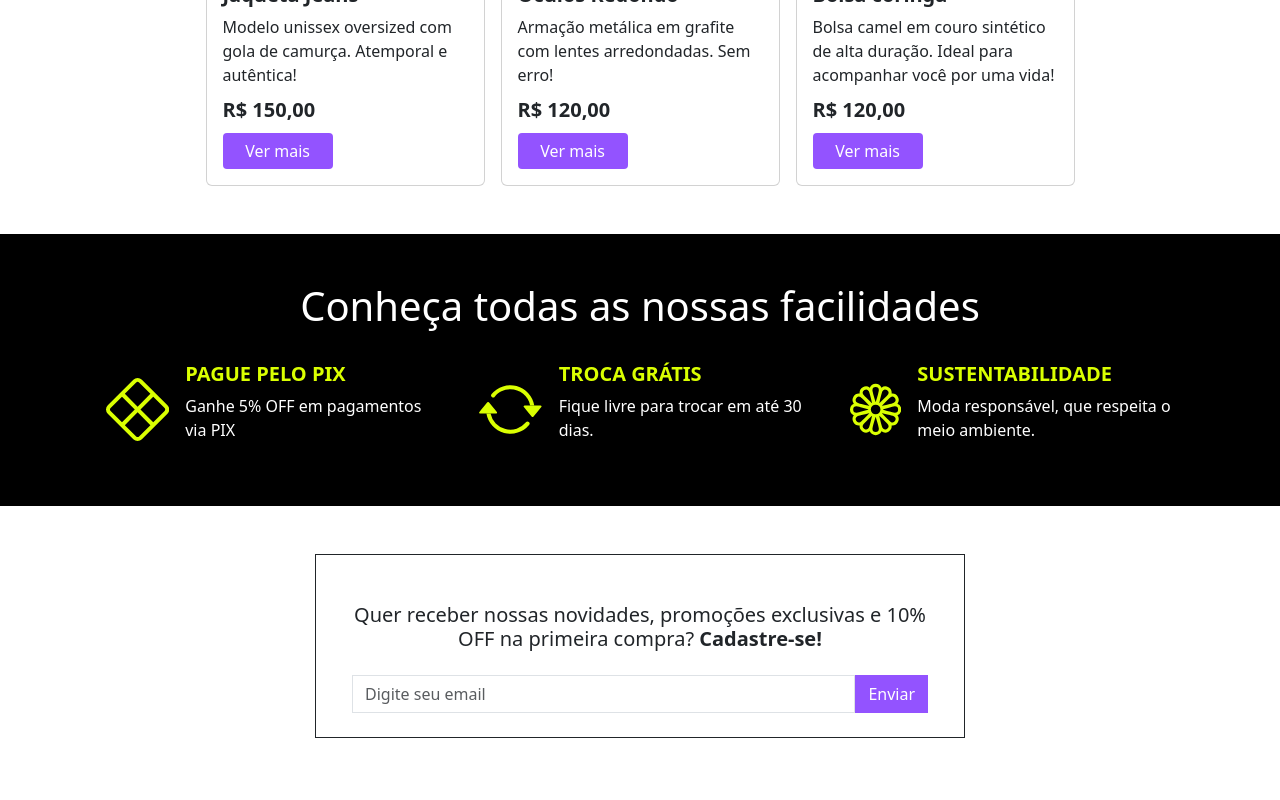
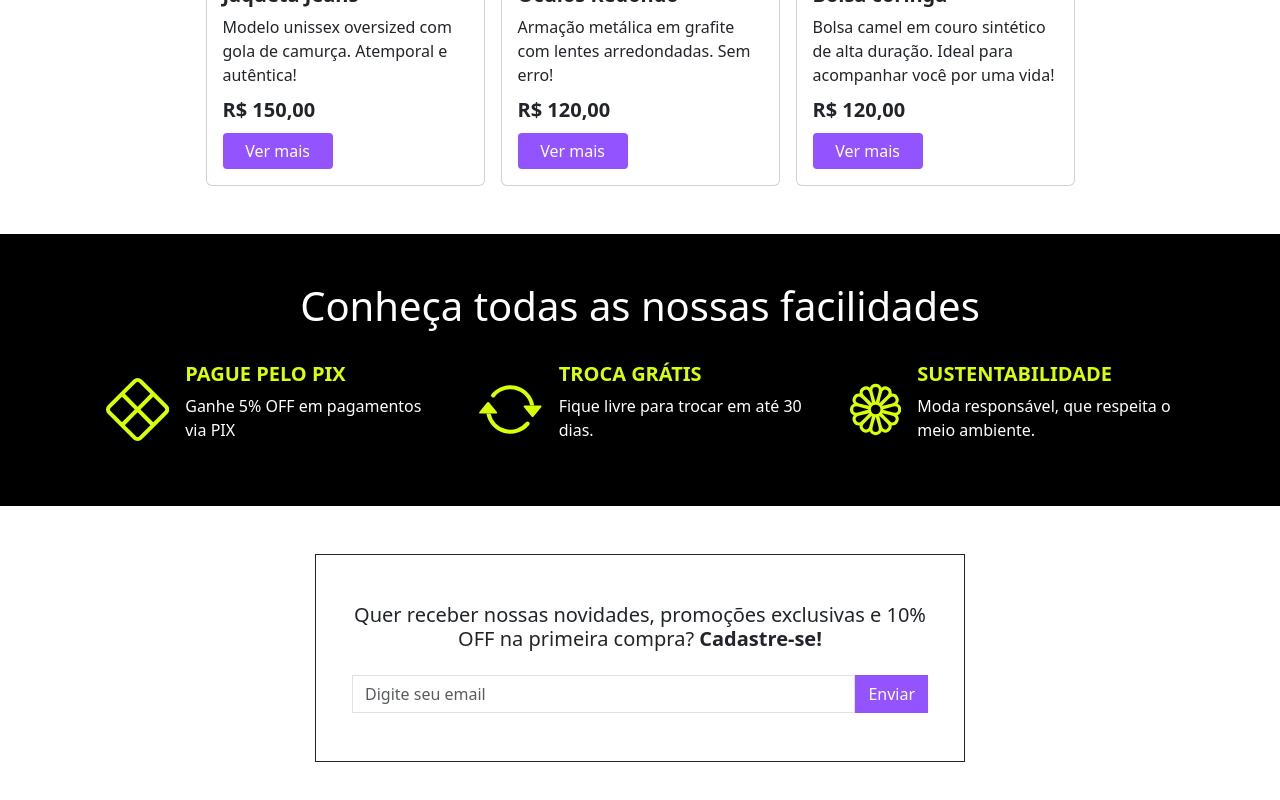
Before and after one commit to diovanealves/Meteoro, a React (Vite) app: page / in a window 1280 px wide. Shown: the part 1877-2677 px from the top of the page. Built offline with nearby package versions, Linux system fonts and the light colour scheme.

Commit message:
Fix: correcting the newsletter padding

```diff
--- a/src/components/Newsletter/index.tsx
+++ b/src/components/Newsletter/index.tsx
@@ -3,10 +3,10 @@ import NewsletterForm from './NewsletterForm'
 export default function Newsletter() {
   return (
     <div
-      className="container row mx-auto border border-dark my-5 p-4"
+      className="container row mx-auto border border-dark my-5 py-5 px-4"
       style={{ maxWidth: '650px', width: '95%' }}
     >
-      <h5 className="text-center my-4">
+      <h5 className="text-center pb-3">
         Quer receber nossas novidades, promoções exclusivas e 10% OFF na
         primeira compra? <strong>Cadastre-se!</strong>
       </h5>
```
